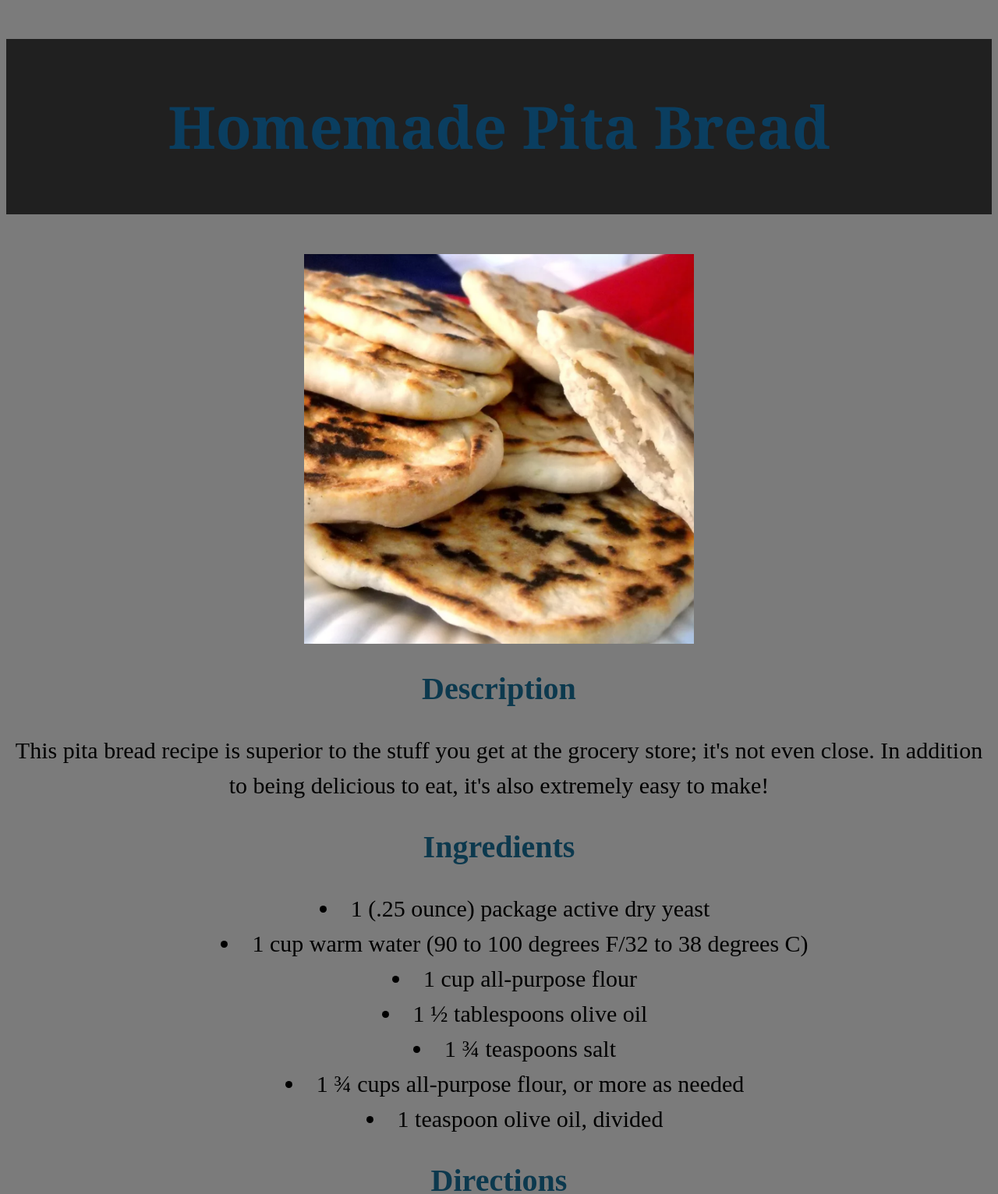
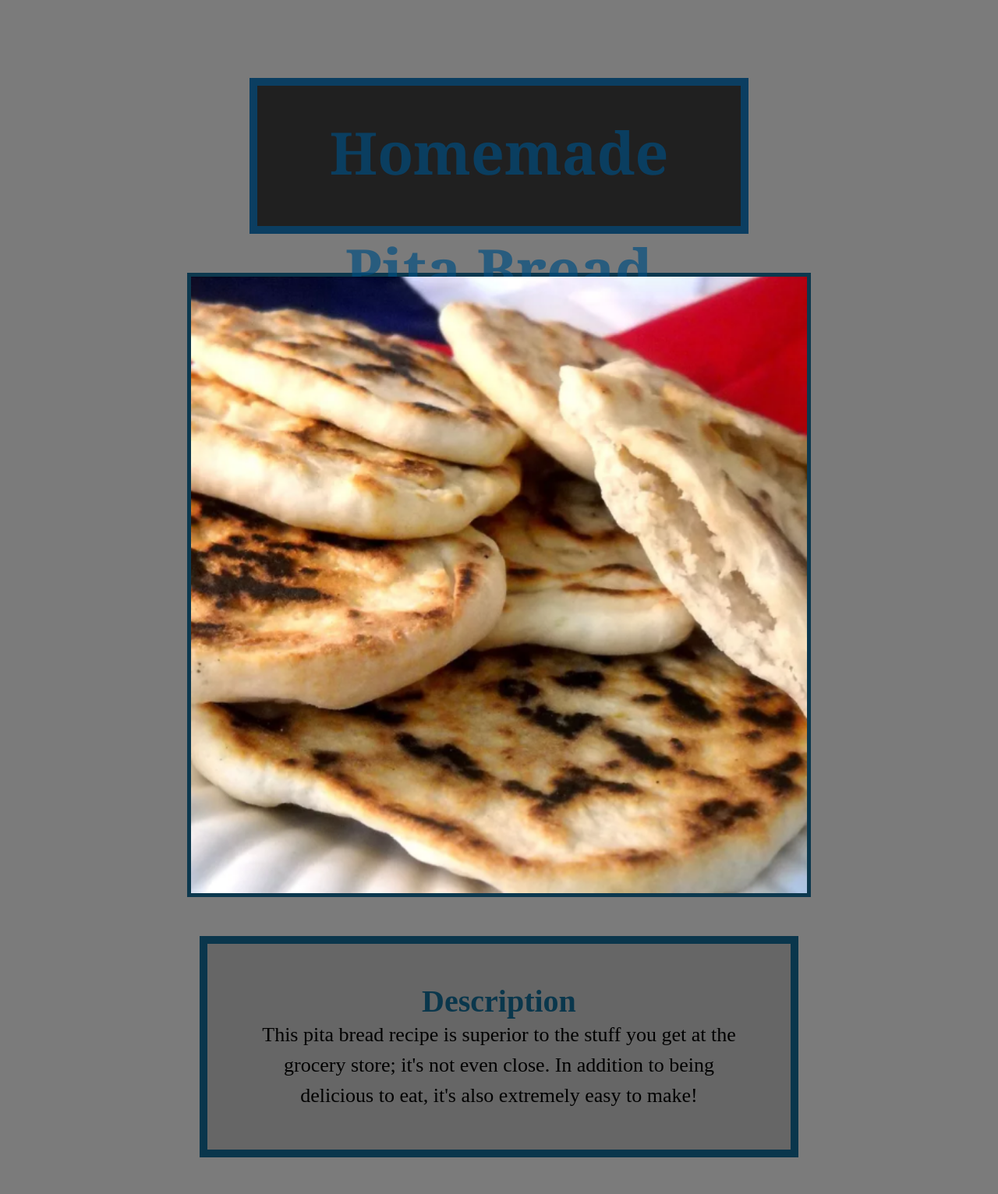
Before and after one commit to Andromeda-751/odin-recipes, a plain HTML site: page pita_bread.html in a window 1280 px wide. Shown: the top 1532 px of the page at 78% size. Drawn offline with Linux system fonts and the light colour scheme.

Commit message:
Modified box margins, padding, etc of all pages

```diff
--- a/css/styles.css
+++ b/css/styles.css
@@ -1,10 +1,23 @@
+* {
+    padding: 0;
+    margin: 0;
+    box-sizing: border-box;
+}
+
 h1 {
     background-color: rgb(32, 32, 32);
     color: rgba(0, 77, 128, 0.671);
     text-align: center;
     font-size: 75px;
+    line-height: 2;
     font-family: Georgia, "Times New Roman", sans-serif;
-    line-height: 3;
+    height: 200px;
+    width: 50%;
+    padding: 10px;
+    border: 10px solid rgba(0, 77, 128, 0.671);
+    margin: auto;
+    margin-top: 100px;
+    margin-bottom: 50px;
 }
 
 body {
@@ -15,17 +28,44 @@ ul,
 ol,
 p {
     line-height: 1.5;
-    font-size: 30px;
+    font-size: 26px;
     text-align: center;
     list-style-position: inside;
+}
+
+.mac,
+.lamb,
+.pita {
+    border: 5px solid rgba(0, 50, 74, 0.899);
+    margin: auto;
+    margin-top: 50px;
+    padding: 10px;
+    height: auto;
+    width: 40%;
+    background-color: rgba(42, 42, 42, 0.255);
+    list-style: none;
+}
+
+.desc,
+.ingr,
+.dir {
+    border: 10px solid rgba(0, 50, 74, 0.899);
+    margin: auto;
+    margin-top: 50px;
+    padding: 50px;
+    height: auto;
+    width: 60%;
+    background-color: rgba(42, 42, 42, 0.255);
 }
 
 img {
     display: block;
     margin-left: auto;
     margin-right: auto;
-    width: 500px;
+    width: 800px;
     height: auto;
+    margin-bottom: 50px;
+    border: 5px solid rgba(0, 50, 74, 0.899);
 }
 
 h2 {
--- a/pita_bread.html
+++ b/pita_bread.html
@@ -10,11 +10,11 @@
             <h1>Homemade Pita Bread</h1>
                 <img src="images/pita.png" width="350">
 
-            <h2>Description</h2>
+            <div class="desc"><h2>Description</h2>
                 <p>This pita bread recipe is superior to the stuff you get at the grocery store;
-                it's not even close. In addition to being delicious to eat, it's also extremely easy to make!</p>
+                it's not even close. In addition to being delicious to eat, it's also extremely easy to make!</p></div>
 
-            <h2>Ingredients</h2>
+            <div class="ingr"><h2>Ingredients</h2>
                 <ul>
                     <li>1 (.25 ounce) package active dry yeast</li>
                     <li>1 cup warm water (90 to 100 degrees F/32 to 38 degrees C)</li>
@@ -23,9 +23,9 @@
                     <li>1 ¾ teaspoons salt</li>
                     <li>1 ¾ cups all-purpose flour, or more as needed</li>
                     <li>1 teaspoon olive oil, divided</li>
-                </ul>
+                </ul></div>
 
-            <h2>Directions</h2>
+            <div class="dir"><h2>Directions</h2>
                 <ol>
                     <li>Place yeast in the bowl of a stand mixer and add 1 cup warm water and 1 cup flour.
                         Whisk together, then let sit until mixture bubbles and foams, 15 to 20 minutes.</li>
@@ -50,6 +50,6 @@
                         Flip, cook 2 more minutes, and flip back onto original side to cook for about 30 more seconds. Pita bread will
                         begin to puff up and fill with hot air. Stack cooked breads on a plate; when cool enough to handle,
                         slice breads in half and open the pocket inside for stuffing.</li>
-                </ol>
+                </ol></div>
         </body>
     </html>
```
Also changed, not shown: lamb.html (+6 -6 lines), mac_and_cheese.html (+6 -6 lines).
